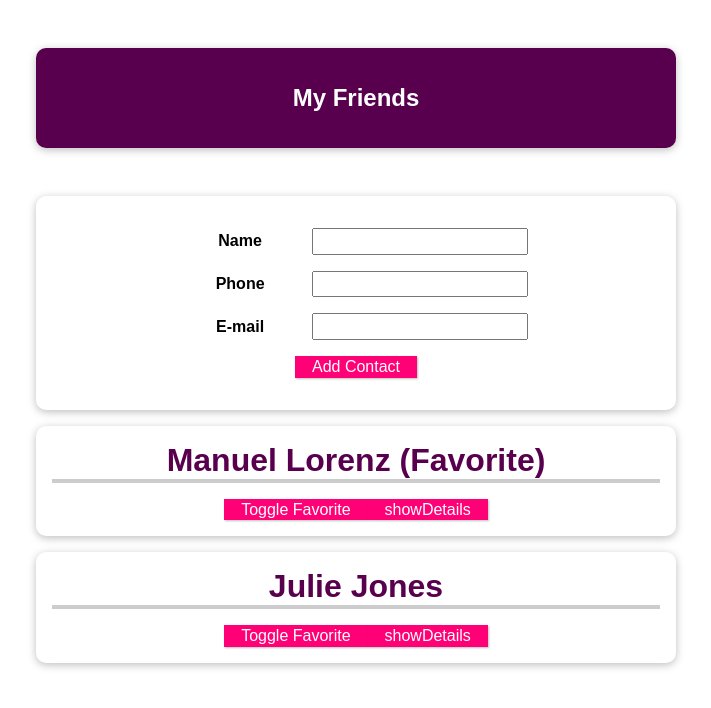
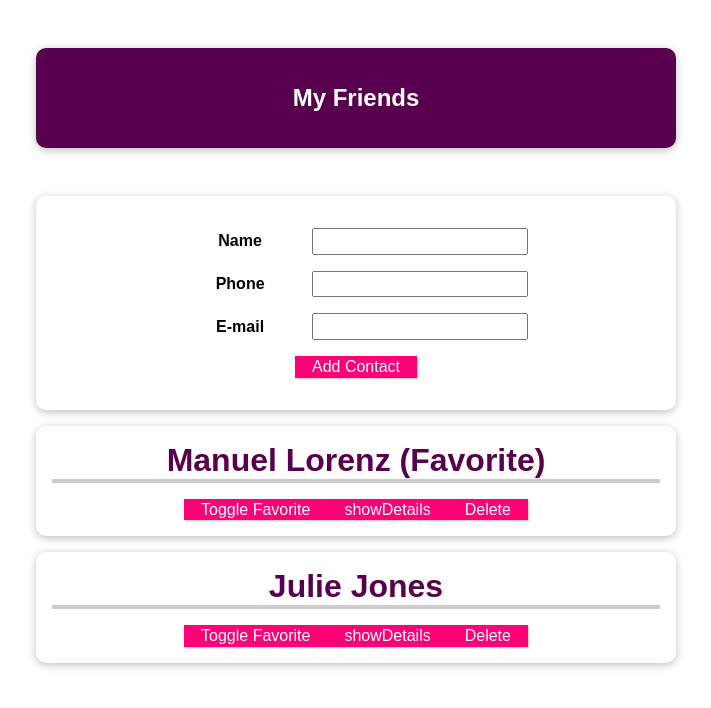
Before and after one commit to vahid-bagh3ri/VueJS_1, a Vue app: page / in a window 1280 px wide. Shown: the top 708 px of the page, without its empty margins (284-995 px from the left). Built offline with nearby package versions, Linux system fonts and the light colour scheme.

Commit message:
11. Demo Adding More Component Communication

```diff
--- a/src/App.vue
+++ b/src/App.vue
@@ -14,6 +14,7 @@
         :email-address="friend.email"
         :is-favorite="friend.isFavorite"
         @toggle-favorite="toggleFavoriteStatus"
+        @delete="deleteContact"
       ></friend-contact>
     </ul>
   </section>
@@ -57,6 +58,9 @@
         isFavorite: false,
       };
       this.friends.push(newFriendContact);
+    },
+    deleteContact(friendId) {
+      this.friends = this.friends.filter((friend) => friend.id !== friendId);
     },
   },
 };
--- a/src/components/FriendContact.vue
+++ b/src/components/FriendContact.vue
@@ -17,6 +17,7 @@
         {{ emailAddress }}
       </li>
     </ul>
+    <button @click="$emit('delete', id)">Delete</button>
   </li>
 </template>
 
@@ -46,7 +47,7 @@
       default: false,
     },
   },
-  emits: ["toggle-favorite"],
+  emits: ["toggle-favorite", "delete"],
   // emits: {
   //   "toggle-favorite": function(id) {
   //     if (id) {
@@ -69,6 +70,9 @@
     toggleFavorite() {
       this.$emit("toggle-favorite", this.id);
     },
+    // deleteFriend() {
+    //   this.$emit('delete')
+    // },
   },
 };
 </script>
```
